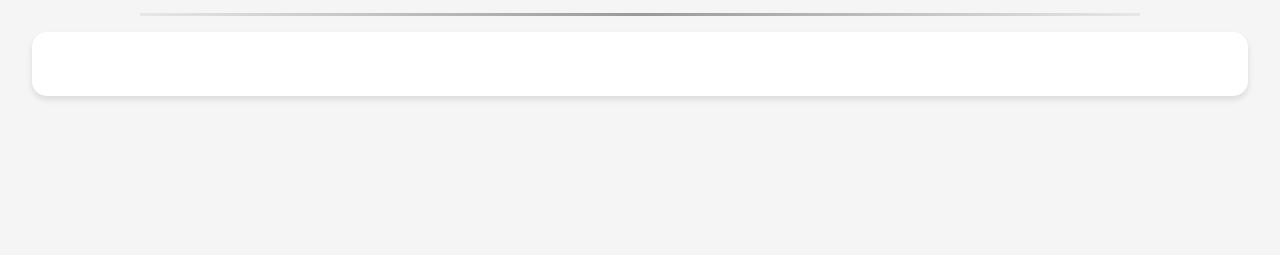
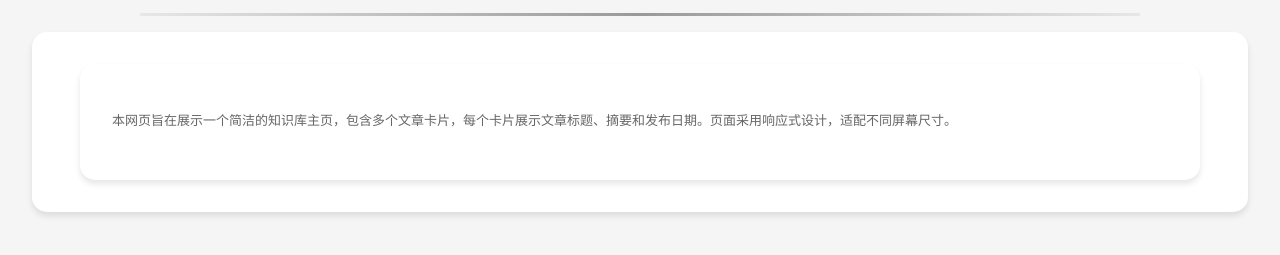
Before and after one commit to Wxh-1104/wxh1104-article-archive, a website: page index.html in a window 1280 px wide. Shown: the part 83-338 px from the top of the page. Drawn offline with Linux system fonts and the light colour scheme.

Commit message:
在文章卡片中添加摘要，说明网页的目的和设计

```diff
--- a/index.html
+++ b/index.html
@@ -129,7 +129,11 @@
     <div class="card-container">
         <div class="article-card">
             <div class="card-container">
-
+                <div class="article-card">
+                    <div class="article-summary">
+                        本网页旨在展示一个简洁的知识库主页，包含多个文章卡片，每个卡片展示文章标题、摘要和发布日期。页面采用响应式设计，适配不同屏幕尺寸。
+                    </div>
+                </div>
             </div>
         </div>
     </div>
```
